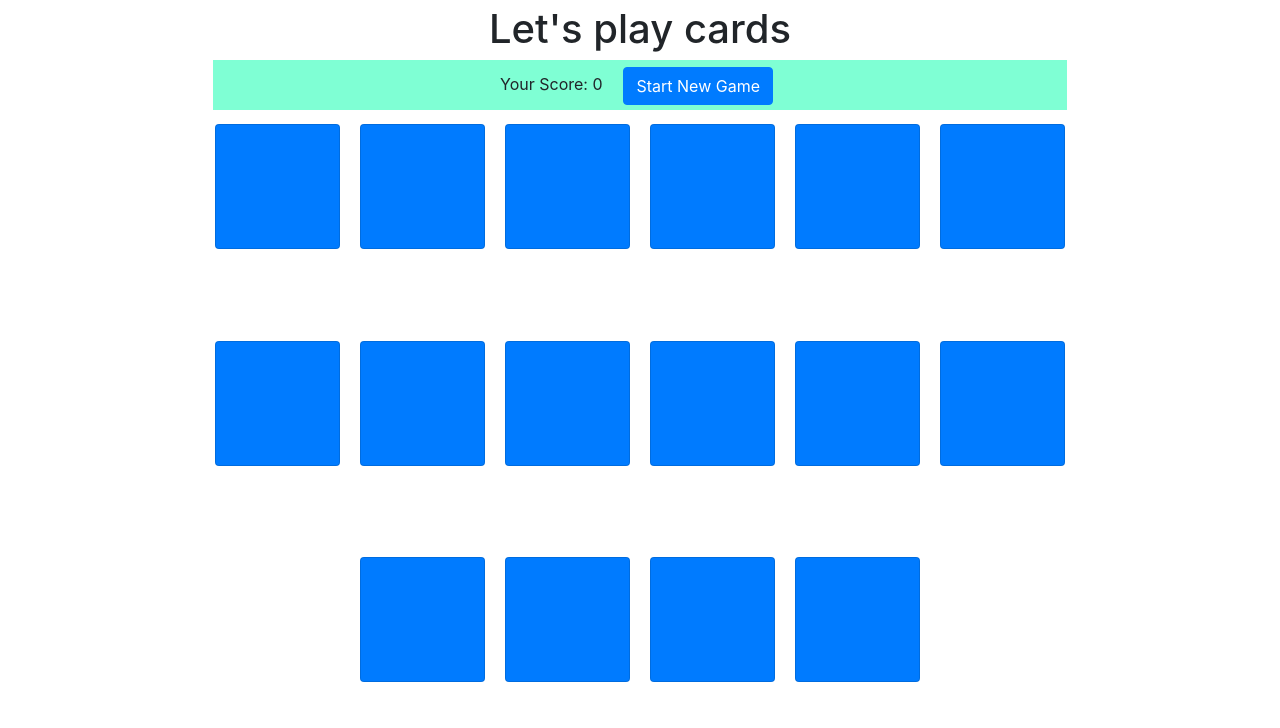
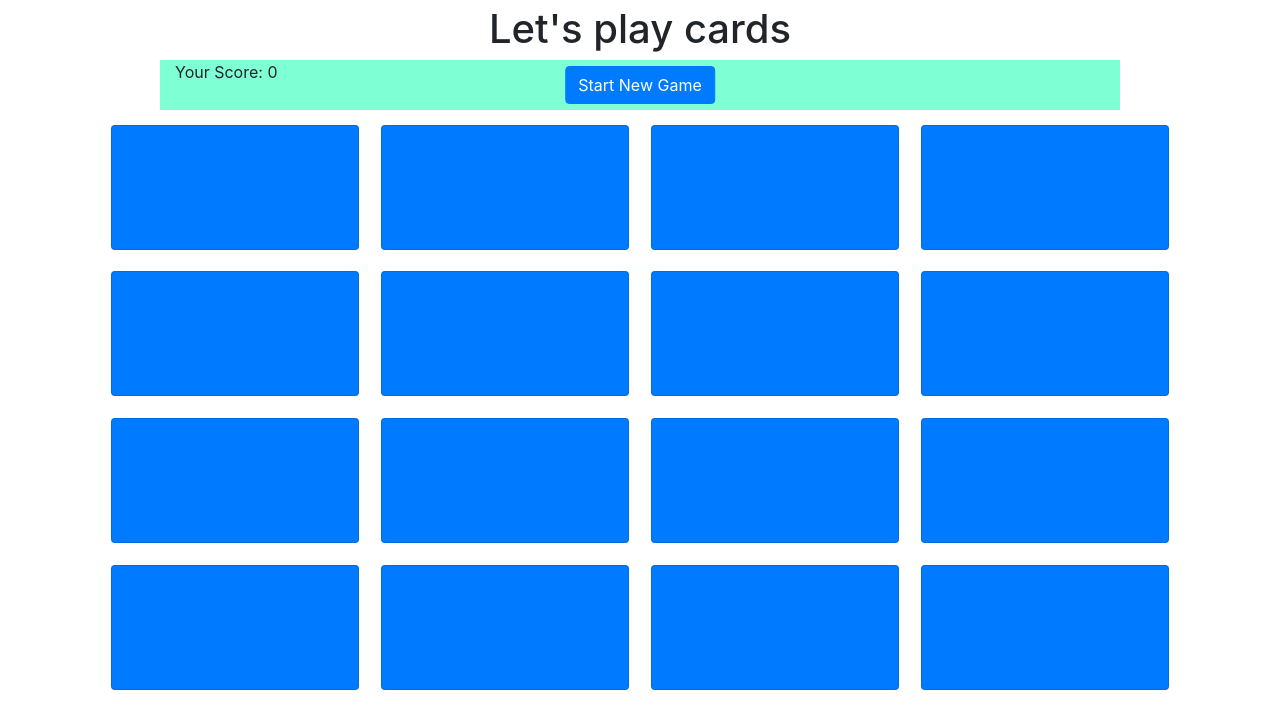
Before and after one commit to jenniferenck/card-game, a plain HTML site: page index.html in a window 1280 px wide. Drawn offline with nearby package versions, Linux system fonts and the light colour scheme.

Commit message:
positioning edits

```diff
--- a/index.html
+++ b/index.html
@@ -13,7 +13,7 @@
         <h1 class="container">Let's play cards</h1>
     </header>
 
-    <section class='container score-panel col-8'>
+    <section class='container score-panel col-9'>
         <div class='score-card'>Your Score: </div>
         <div class='score-card' id="score">0</div>
         <div class='button'>
@@ -23,7 +23,7 @@
         </div>
     </section>
 
-    <section class='container col-10'>
+    <section class='container'>
             <div class='container deck justify-content-center' id='card-deck'>
                     <div class='card active text-white bg-primary'>
                         <p class="text"></p>
@@ -59,7 +59,8 @@
                         <p class="text"></p>
                     </div>
                     <div class='card active text-white bg-primary'>
-                        <p class="text"></p>                        </div>
+                        <p class="text"></p>
+                    </div>
                     <div class='card active text-white bg-primary'>
                         <p class="text"></p>
                     </div>
--- a/style.css
+++ b/style.css
@@ -10,18 +10,9 @@ header h1 {
     display: inline-flex;
     flex-wrap: wrap;
     width: 650px;
-    height: 650px;
     margin-left: auto;
     margin-right: auto;
     padding: 0px;
-    -webkit-box-sizing: border-box;
-     -moz-box-sizing: border-box;
-          box-sizing: border-box;
-}
-.wrapper{
-    display: relative;
-    align-content: center;
-    /*left: 8%;*/
     -webkit-box-sizing: border-box;
      -moz-box-sizing: border-box;
           box-sizing: border-box;
@@ -34,36 +25,37 @@ header h1 {
     align-items: center;
     margin: 1%;
     height: 125px;
-    width: 125px;
+    width: calc(25% - 2%);
     cursor: pointer;
 }
 
-section .wrapper{
-    margin: 0px;
-}
+/* SCORE PANEL */
 
 .score-panel{
-    display: block;
     background-color: aquamarine;
     height: 50px;
     margin-bottom: 4px;
+    position: relative;
 }
 
 .score-panel div{
-    position: relative;
     display: inline-flex;
     left: 33%;
     top: 7px;
 }
 
-.button{
-    right: 50px;
-    margin-left: 2%;
+.score-panel div.button{
+    position: absolute;
+    left: 50%;
+    top: 50%;
+    transform: translate(-50%, -50%);
 }
 
 .card.active {
     background-color: blue;
 }
+
+/* CARD STATES */
 
 .card.active p {
     position: relative;
```
